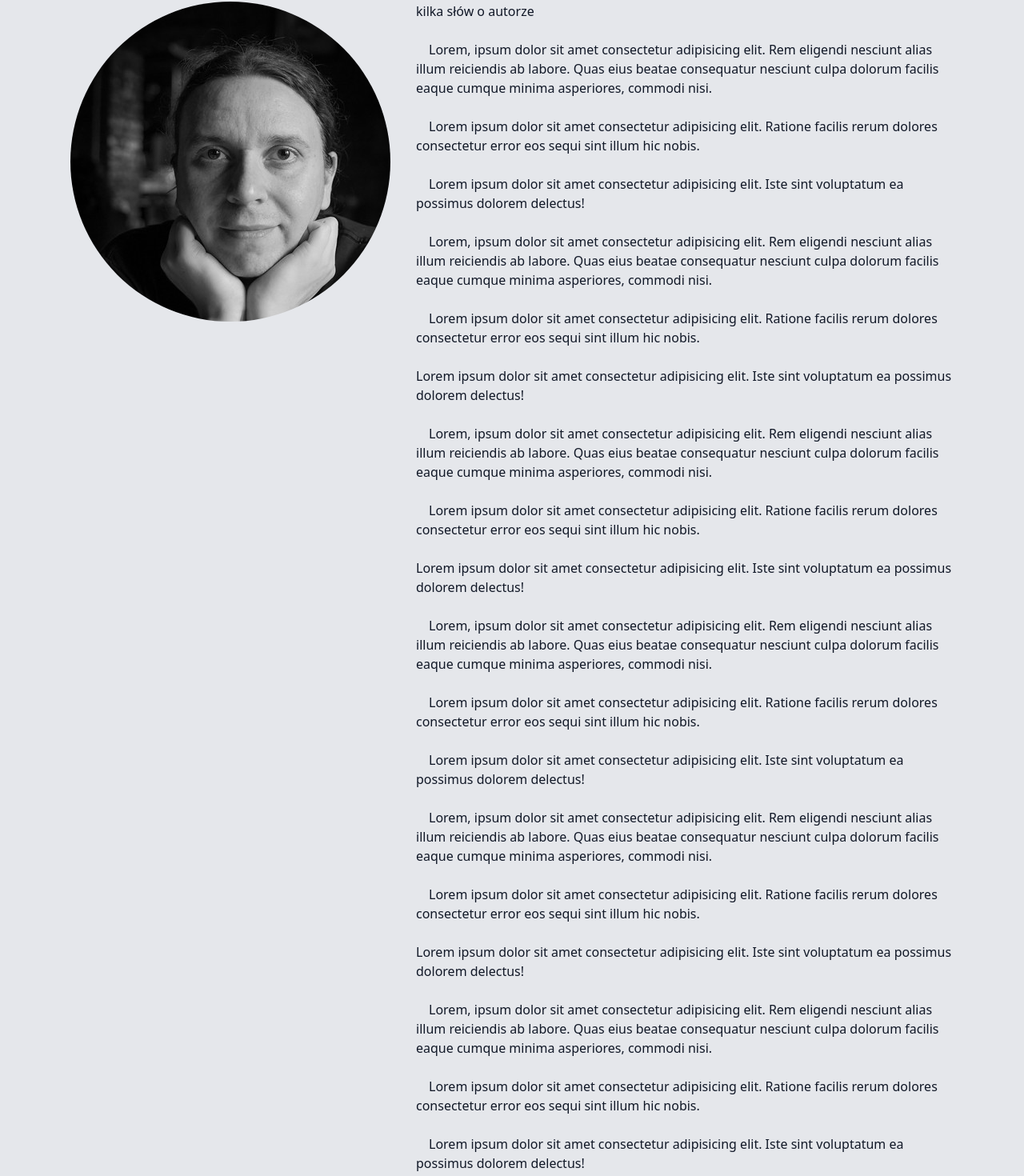
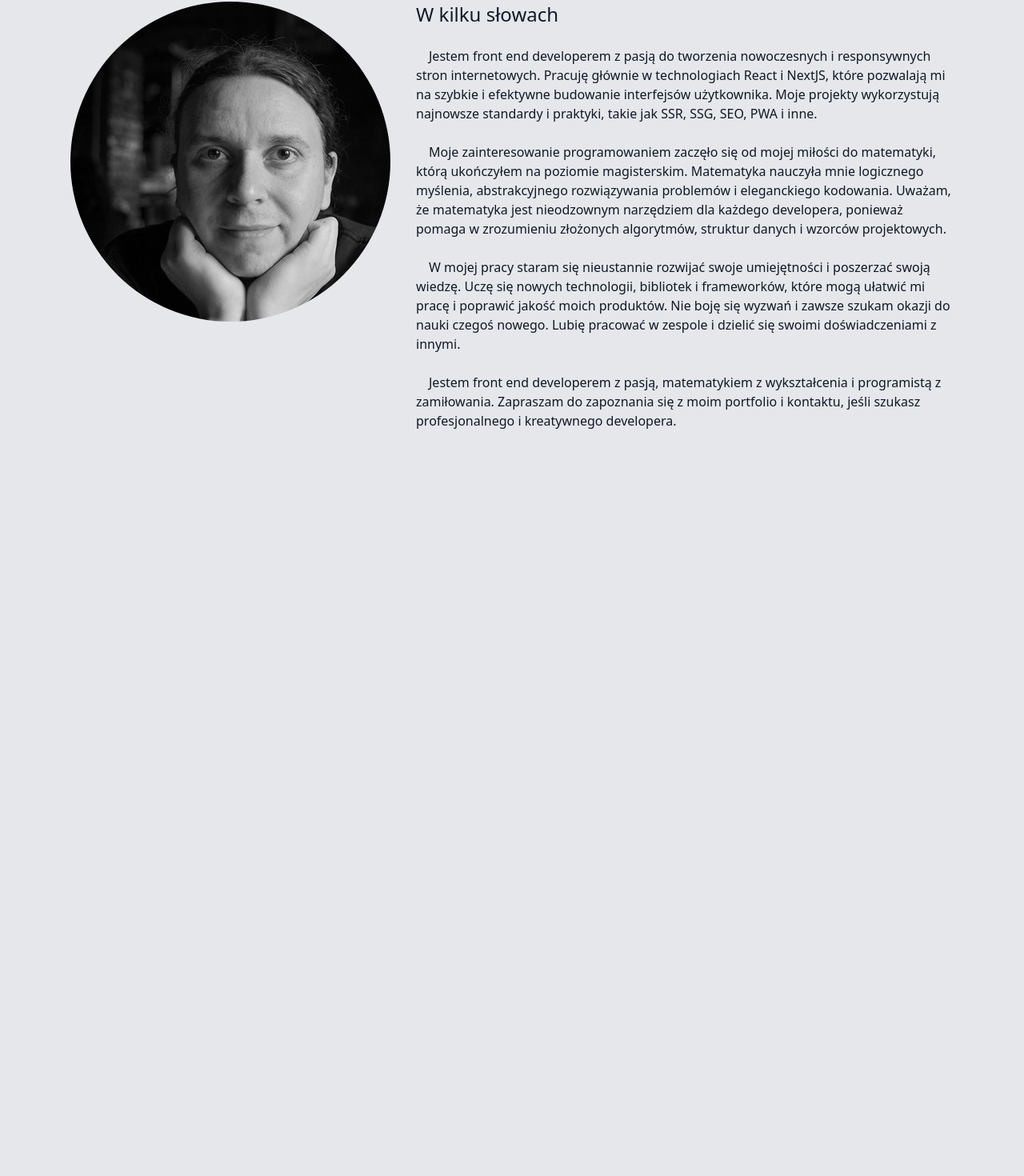
Before and after one commit to krzysztofpater/Portfolio, a Next.js app: page /about in a window 1280 px wide. Shown: the part 250-1720 px from the top of the page at 80% size. After the commit the page ends 800 px from the top, so only its background shows below. Built offline with nearby package versions, Linux system fonts and the light colour scheme.

Commit message:
added bio text

```diff
--- a/src/app/about/page.tsx
+++ b/src/app/about/page.tsx
@@ -17,96 +17,36 @@ export default function About() {
           />
         </div>
         <div className="flex-1 flex flex-col gap-6 max-w-2xl animate-slidein [--slidein-delay:700ms] opacity-0">
-          <h2>kilka słów o autorze</h2>
+          <h2 className="text-2xl">W kilku słowach</h2>
           <p className="indent-4">
-            Lorem, ipsum dolor sit amet consectetur adipisicing elit. Rem
-            eligendi nesciunt alias illum reiciendis ab labore. Quas eius beatae
-            consequatur nesciunt culpa dolorum facilis eaque cumque minima
-            asperiores, commodi nisi.
+            Jestem front end developerem z pasją do tworzenia nowoczesnych i
+            responsywnych stron internetowych. Pracuję głównie w technologiach
+            React i NextJS, które pozwalają mi na szybkie i efektywne budowanie
+            interfejsów użytkownika. Moje projekty wykorzystują najnowsze
+            standardy i praktyki, takie jak SSR, SSG, SEO, PWA i inne.
           </p>
           <p className="indent-4">
-            Lorem ipsum dolor sit amet consectetur adipisicing elit. Ratione
-            facilis rerum dolores consectetur error eos sequi sint illum hic
-            nobis.
+            Moje zainteresowanie programowaniem zaczęło się od mojej miłości do
+            matematyki, którą ukończyłem na poziomie magisterskim. Matematyka
+            nauczyła mnie logicznego myślenia, abstrakcyjnego rozwiązywania
+            problemów i eleganckiego kodowania. Uważam, że matematyka jest
+            nieodzownym narzędziem dla każdego developera, ponieważ pomaga w
+            zrozumieniu złożonych algorytmów, struktur danych i wzorców
+            projektowych.
           </p>
           <p className="indent-4">
-            Lorem ipsum dolor sit amet consectetur adipisicing elit. Iste sint
-            voluptatum ea possimus dolorem delectus!
+            W mojej pracy staram się nieustannie rozwijać swoje umiejętności i
+            poszerzać swoją wiedzę. Uczę się nowych technologii, bibliotek i
+            frameworków, które mogą ułatwić mi pracę i poprawić jakość moich
+            produktów. Nie boję się wyzwań i zawsze szukam okazji do nauki
+            czegoś nowego. Lubię pracować w zespole i dzielić się swoimi
+            doświadczeniami z innymi.
           </p>
           <p className="indent-4">
-            Lorem, ipsum dolor sit amet consectetur adipisicing elit. Rem
-            eligendi nesciunt alias illum reiciendis ab labore. Quas eius beatae
-            consequatur nesciunt culpa dolorum facilis eaque cumque minima
-            asperiores, commodi nisi.
-          </p>
-          <p className="indent-4">
-            Lorem ipsum dolor sit amet consectetur adipisicing elit. Ratione
-            facilis rerum dolores consectetur error eos sequi sint illum hic
-            nobis.
-          </p>
-          <p>
-            Lorem ipsum dolor sit amet consectetur adipisicing elit. Iste sint
-            voluptatum ea possimus dolorem delectus!
-          </p>
-          <p className="indent-4">
-            Lorem, ipsum dolor sit amet consectetur adipisicing elit. Rem
-            eligendi nesciunt alias illum reiciendis ab labore. Quas eius beatae
-            consequatur nesciunt culpa dolorum facilis eaque cumque minima
-            asperiores, commodi nisi.
-          </p>
-          <p className="indent-4">
-            Lorem ipsum dolor sit amet consectetur adipisicing elit. Ratione
-            facilis rerum dolores consectetur error eos sequi sint illum hic
-            nobis.
-          </p>
-          <p>
-            Lorem ipsum dolor sit amet consectetur adipisicing elit. Iste sint
-            voluptatum ea possimus dolorem delectus!
-          </p>
-          <p className="indent-4">
-            Lorem, ipsum dolor sit amet consectetur adipisicing elit. Rem
-            eligendi nesciunt alias illum reiciendis ab labore. Quas eius beatae
-            consequatur nesciunt culpa dolorum facilis eaque cumque minima
-            asperiores, commodi nisi.
-          </p>
-          <p className="indent-4">
-            Lorem ipsum dolor sit amet consectetur adipisicing elit. Ratione
-            facilis rerum dolores consectetur error eos sequi sint illum hic
-            nobis.
-          </p>
-          <p className="indent-4">
-            Lorem ipsum dolor sit amet consectetur adipisicing elit. Iste sint
-            voluptatum ea possimus dolorem delectus!
-          </p>
-          <p className="indent-4">
-            Lorem, ipsum dolor sit amet consectetur adipisicing elit. Rem
-            eligendi nesciunt alias illum reiciendis ab labore. Quas eius beatae
-            consequatur nesciunt culpa dolorum facilis eaque cumque minima
-            asperiores, commodi nisi.
-          </p>
-          <p className="indent-4">
-            Lorem ipsum dolor sit amet consectetur adipisicing elit. Ratione
-            facilis rerum dolores consectetur error eos sequi sint illum hic
-            nobis.
-          </p>
-          <p>
-            Lorem ipsum dolor sit amet consectetur adipisicing elit. Iste sint
-            voluptatum ea possimus dolorem delectus!
-          </p>
-          <p className="indent-4">
-            Lorem, ipsum dolor sit amet consectetur adipisicing elit. Rem
-            eligendi nesciunt alias illum reiciendis ab labore. Quas eius beatae
-            consequatur nesciunt culpa dolorum facilis eaque cumque minima
-            asperiores, commodi nisi.
-          </p>
-          <p className="indent-4">
-            Lorem ipsum dolor sit amet consectetur adipisicing elit. Ratione
-            facilis rerum dolores consectetur error eos sequi sint illum hic
-            nobis.
-          </p>
-          <p className="indent-4">
-            Lorem ipsum dolor sit amet consectetur adipisicing elit. Iste sint
-            voluptatum ea possimus dolorem delectus!
+            Jestem front end developerem z pasją, matematykiem z wykształcenia i
+            programistą z zamiłowania. Zapraszam do zapoznania się z moim
+            portfolio i kontaktu, jeśli szukasz profesjonalnego i kreatywnego
+            developera.
           </p>
         </div>
       </div>
--- a/tailwind.config.ts
+++ b/tailwind.config.ts
@@ -9,7 +9,7 @@ const config: Config = {
   theme: {
     extend: {
       gridTemplateColumns: {
-        "auto-fit": "repeat(auto-fit, minmax(350px, 1fr))",
+        autofit: "repeat(auto-fit, minmax(350px, 1fr))",
       },
       keyframes: {
         slidein: {
```
Also changed, not shown: src/app/globals.css (+0 -33 lines).
